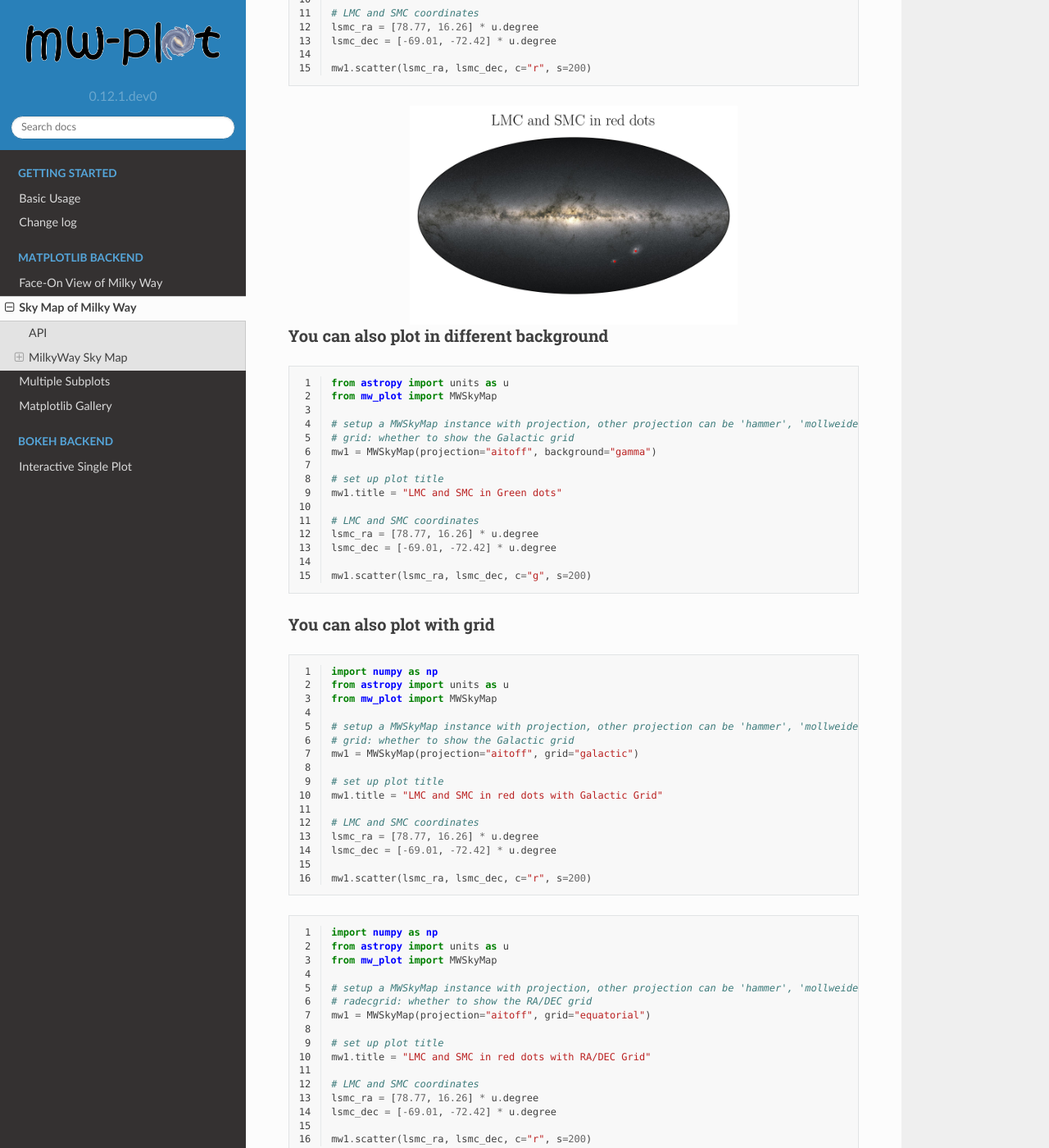
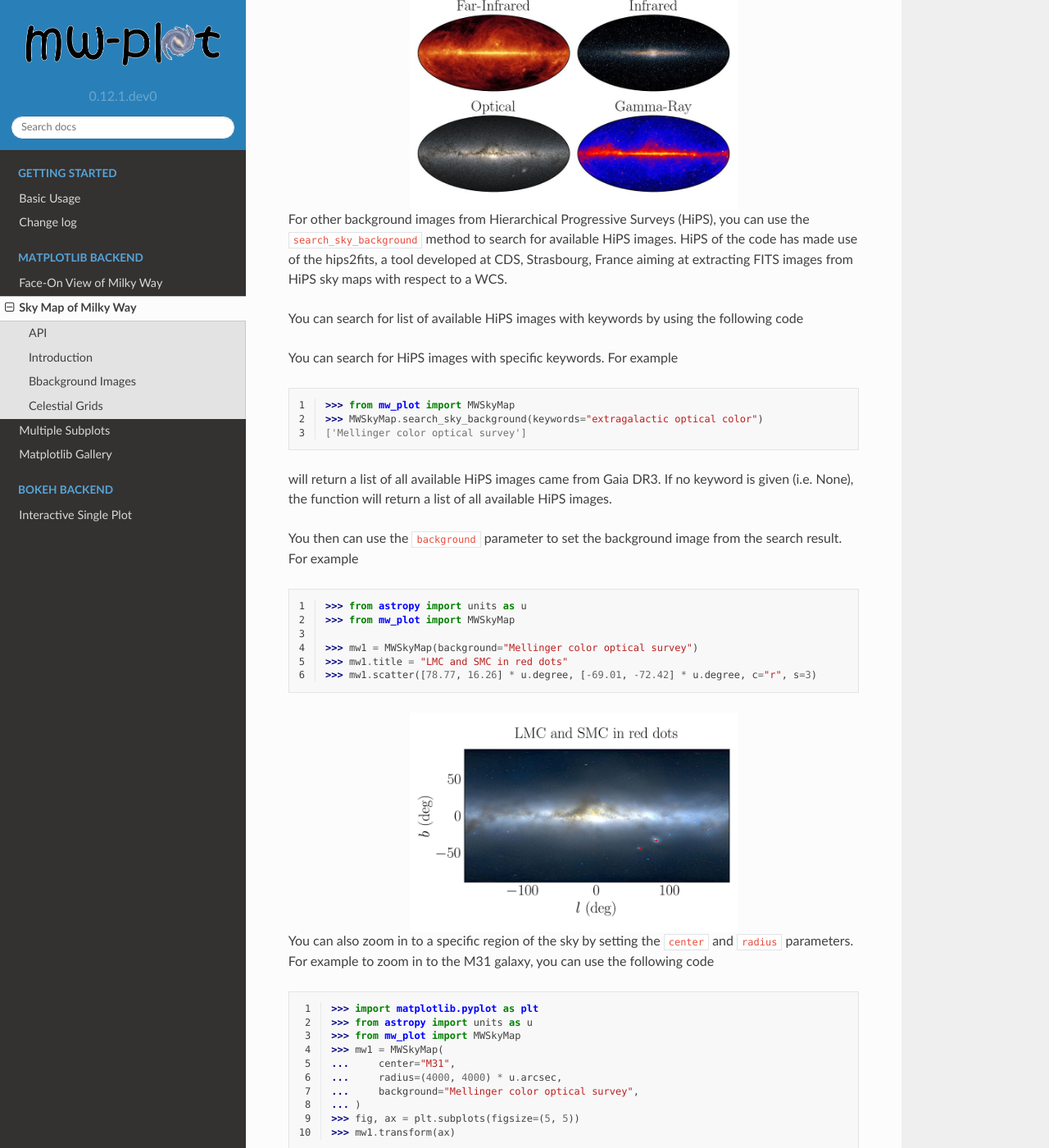
Before and after one commit to henrysky/milkyway_plot, a Sphinx documentation site: the page built from docs/source/matplotlib_skymap.rst, in a window 1280 px wide and 1400 px high, scrolled down 1175 px. Shown: the whole window at 82% size. Built offline with Sphinx 7.4.7 and the Read the Docs theme 2.0.0, drawn with Linux system fonts in a browser that asks for light colours; some of the changed text lies outside the part shown.

```diff
--- a/docs/source/conf.py
+++ b/docs/source/conf.py
@@ -41,6 +41,7 @@ extensions = [
     "sphinx.ext.mathjax",
     "sphinx.ext.inheritance_diagram",
     "sphinx.ext.viewcode",
+    "sphinx.ext.doctest",
     "sphinx-prompt",
     "bokeh.sphinxext.bokeh_plot",
     "sphinx_copybutton",
@@ -153,3 +154,6 @@ html_show_sourcelink = True
 inheritance_graph_attrs = dict(dpi=144)
 
 inheritance_node_attrs = dict(dpi=144)
+
+copybutton_prompt_text = r">>> |\.\.\. |\$ |In \[\d*\]: | {2,5}\.\.\.: | {5,8}: "
+copybutton_prompt_is_regexp = True
--- a/docs/source/matplotlib_skymap.rst
+++ b/docs/source/matplotlib_skymap.rst
@@ -9,136 +9,109 @@ API
 .. autoclass:: mw_plot.MWSkyMap
     :members:
 
-MilkyWay Sky Map
+Introduction
 ------------------
 
-By default, ``mw_plot`` has a few background images included within the package which represent ``optical``, ``gamma``, ``far-infrared`` and ``infrared``.
-You can also use other background images from Hierarchical Progressive Surveys (HiPS). This part of the code has made use of the hips2fits, a tool developed at CDS, Strasbourg, France aiming at extracting FITS images from HiPS sky maps with respect to a WCS.
-
-You can search for HiPS images with keywords.
+``MWSkyMap`` class is a wrapper around the ``matplotlib`` library to plot the sky map of the Milky Way.
+It provides a simple interface to plot the sky map with different projections, background images, and grid lines.
+The class is designed to be simple and easy to use.
 
 .. code-block:: python
     :linenos:
 
-    from mw_plot import MWSkyMap
-    MWSkyMap.search_sky_background(keywords=None)
+    >>> from astropy import units as u
+    >>> from mw_plot import MWSkyMap
 
-which will return a list of all available HiPS images with ``keywords=None``.
+    >>> mw1 = MWSkyMap(projection="aitoff", grayscale=False)
+    >>> mw1.title = "LMC and SMC in red dots"
+    >>> mw1.scatter([78.77, 16.26] * u.degree, [-69.01, -72.42] * u.degree, c="r", s=200)
+
+.. image:: mpl_imgs/mollweide_LMC_SMC.jpg
+    :width: 400
+    :align: center
+
+Bbackground Images
+------------------
+
+``mw_plot`` use Gaia DR3 as the default background image. But a few background images are included within the package which represent
+``optical``, ``gamma``, ``far-infrared`` and ``infrared`` such that they can be used even without an internet connection to fetch images.
+
+.. image:: mpl_imgs/mollweide_4_backgrounds.jpg
+    :width: 400
+    :align: center
+
+For other background images from Hierarchical Progressive Surveys (HiPS), you can use the ``search_sky_background`` method to search for available HiPS images.
+HiPS of the code has made use of the hips2fits, a tool developed at CDS, Strasbourg, France aiming at extracting FITS images from HiPS sky maps with respect to a WCS.
+
+You can search for list of available HiPS images with keywords by using the following code
 
 You can search for HiPS images with specific keywords. For example
 
 .. code-block:: python
     :linenos:
 
-    from mw_plot import MWSkyMap
-    MWSkyMap.search_sky_background(keywords="Gaia DR3")
+    >>> from mw_plot import MWSkyMap
+    >>> MWSkyMap.search_sky_background(keywords="extragalactic optical color")
+    ['Mellinger color optical survey']
 
-will return a list of all available HiPS images came from Gaia DR3.
+will return a list of all available HiPS images came from Gaia DR3. If no keyword is given (i.e. None), the function will return a list of all available HiPS images.
+
+You then can use the ``background`` parameter to set the background image from the search result. For example
 
 .. code-block:: python
     :linenos:
 
-    from astropy import units as u
-    from mw_plot import MWSkyMap
+    >>> from astropy import units as u
+    >>> from mw_plot import MWSkyMap
 
-    # setup a MWSkyMap instance with projection, other projection can be 'hammer', 'mollweide' etc
-    # grayscale: whether to turn the background image to grayscale
-    mw1 = MWSkyMap(projection="aitoff", grayscale=False)
+    >>> mw1 = MWSkyMap(background="Mellinger color optical survey")
+    >>> mw1.title = "LMC and SMC in red dots"
+    >>> mw1.scatter([78.77, 16.26] * u.degree, [-69.01, -72.42] * u.degree, c="r", s=3)
 
-    # set up plot title
-    mw1.title = "LMC and SMC in red dots"
-
-    # LMC and SMC coordinates
-    lsmc_ra = [78.77, 16.26] * u.degree
-    lsmc_dec = [-69.01, -72.42] * u.degree
-
-    mw1.scatter(lsmc_ra, lsmc_dec, c="r", s=200)
-
-.. image:: mpl_imgs/mollweide_LMC_SMC.jpg
+.. image:: mpl_imgs/mellinger_allsky.jpg
     :width: 400
     :align: center
 
-You can also plot in different background
-^^^^^^^^^^^^^^^^^^^^^^^^^^^^^^^^^^^^^^^^^
+You can also zoom in to a specific region of the sky by setting the ``center`` and ``radius``
+parameters. For example to zoom in to the M31 galaxy, you can use the following code
 
 .. code-block:: python
     :linenos:
 
-    from astropy import units as u
-    from mw_plot import MWSkyMap
+    >>> import matplotlib.pyplot as plt
+    >>> from astropy import units as u
+    >>> from mw_plot import MWSkyMap
+    >>> mw1 = MWSkyMap(
+    ...     center="M31",
+    ...     radius=(4000, 4000) * u.arcsec,
+    ...     background="Mellinger color optical survey",
+    ... )
+    >>> fig, ax = plt.subplots(figsize=(5, 5))
+    >>> mw1.transform(ax)
 
-    # setup a MWSkyMap instance with projection, other projection can be 'hammer', 'mollweide' etc
-    # grid: whether to show the Galactic grid
-    mw1 = MWSkyMap(projection="aitoff", background="gamma")
+.. image:: mpl_imgs/mellinger_M31.jpg
+    :width: 400
+    :align: center
 
-    # set up plot title
-    mw1.title = "LMC and SMC in Green dots"
+Celestial Grids
+---------------------------
 
-    # LMC and SMC coordinates
-    lsmc_ra = [78.77, 16.26] * u.degree
-    lsmc_dec = [-69.01, -72.42] * u.degree
+You can plot the sky map with grid lines. The grid lines can be in Galactic, Equatorial, or Ecliptic coordinates.
 
-    mw1.scatter(lsmc_ra, lsmc_dec, c="g", s=200)
-
-You can also plot with grid
-^^^^^^^^^^^^^^^^^^^^^^^^^^^^^^
+.. image:: mpl_imgs/mollweide_3_grids.jpg
+    :width: 600
+    :align: center
 
 .. code-block:: python
     :linenos:
 
-    import numpy as np
-    from astropy import units as u
-    from mw_plot import MWSkyMap
+    >>> from astropy import units as u
+    >>> from mw_plot import MWSkyMap
 
-    # setup a MWSkyMap instance with projection, other projection can be 'hammer', 'mollweide' etc
-    # grid: whether to show the Galactic grid
-    mw1 = MWSkyMap(projection="aitoff", grid="galactic")
+    >>> mw1 = MWSkyMap(background="Mellinger color optical survey", grid="ecliptic")
+    >>> mw1.title = "LMC and SMC (red) with Ecliptic grid"
+    >>> mw1.scatter([78.77, 16.26] * u.degree, [-69.01, -72.42] * u.degree, c="r", s=3)
 
-    # set up plot title
-    mw1.title = "LMC and SMC in red dots with Galactic Grid"
-
-    # LMC and SMC coordinates
-    lsmc_ra = [78.77, 16.26] * u.degree
-    lsmc_dec = [-69.01, -72.42] * u.degree
-
-    mw1.scatter(lsmc_ra, lsmc_dec, c="r", s=200)
-
-.. code-block:: python
-    :linenos:
-
-    import numpy as np
-    from astropy import units as u
-    from mw_plot import MWSkyMap
-
-    # setup a MWSkyMap instance with projection, other projection can be 'hammer', 'mollweide' etc
-    # radecgrid: whether to show the RA/DEC grid
-    mw1 = MWSkyMap(projection="aitoff", grid="equatorial")
-
-    # set up plot title
-    mw1.title = "LMC and SMC in red dots with RA/DEC Grid"
-
-    # LMC and SMC coordinates
-    lsmc_ra = [78.77, 16.26] * u.degree
-    lsmc_dec = [-69.01, -72.42] * u.degree
-
-    mw1.scatter(lsmc_ra, lsmc_dec, c="r", s=200)
-
-.. code-block:: python
-    :linenos:
-
-    import numpy as np
-    from astropy import units as u
-    from mw_plot import MWSkyMap
-
-    # setup a MWSkyMap instance with projection, other projection can be 'hammer', 'mollweide' etc
-    # radecgrid: whether to show the RA/DEC grid
-    mw1 = MWSkyMap(projection="aitoff", grid="ecliptic")
-
-    # set up plot title
-    mw1.title = "LMC and SMC in red dots with Ecliptic Grid"
-
-    # LMC and SMC coordinates
-    lsmc_ra = [78.77, 16.26] * u.degree
-    lsmc_dec = [-69.01, -72.42] * u.degree
-
-    mw1.scatter(lsmc_ra, lsmc_dec, c="r", s=200)
+.. image:: mpl_imgs/mellinger_allsky_grid.jpg
+    :width: 400
+    :align: center
```
Also changed, not shown: docs/source/index.rst (+13 -13 lines), docs/requirements.txt (line endings or trailing spaces), docs/source/mpl_imgs/mellinger_M31.jpg (added), docs/source/mpl_imgs/mellinger_allsky.jpg (added), docs/source/mpl_imgs/mellinger_allsky_grid.jpg (added), docs/source/mpl_imgs/mollweide_3_grids.jpg (added), docs/source/mpl_imgs/mollweide_4_backgrounds.jpg (added), 2 other files.
